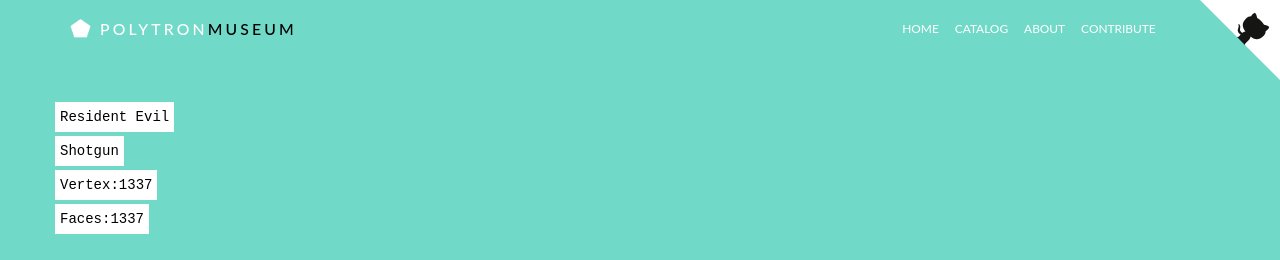
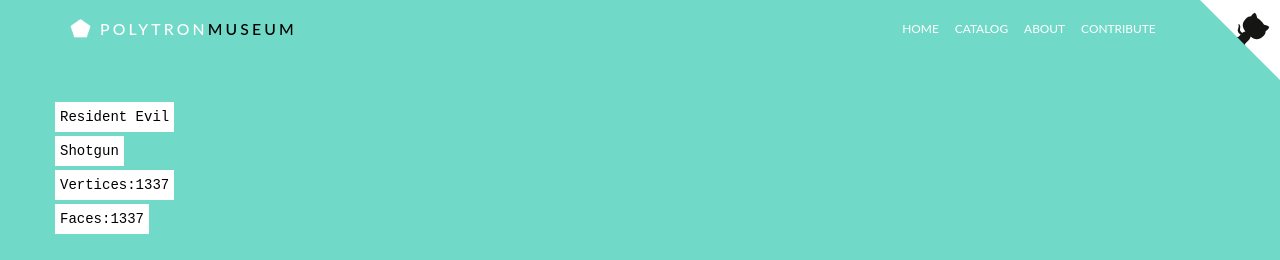
Before and after one commit to dannycalleri/polytron, a React (Create React App) app: page / in a window 1280 px wide. Shown: the top 260 px of the page. Built offline with nearby package versions, Linux system fonts and the light colour scheme; no server answers.

Commit message:
fixed copy

```diff
--- a/src/App.js
+++ b/src/App.js
@@ -58,7 +58,7 @@
             <Info data={[
               {name:'Resident Evil'},
               {name:'Shotgun'},
-              {name:'Vertex', value: 1337},
+              {name:'Vertices', value: 1337},
               {name:'Faces', value: 1337}
             ]} />
           </div>
```
